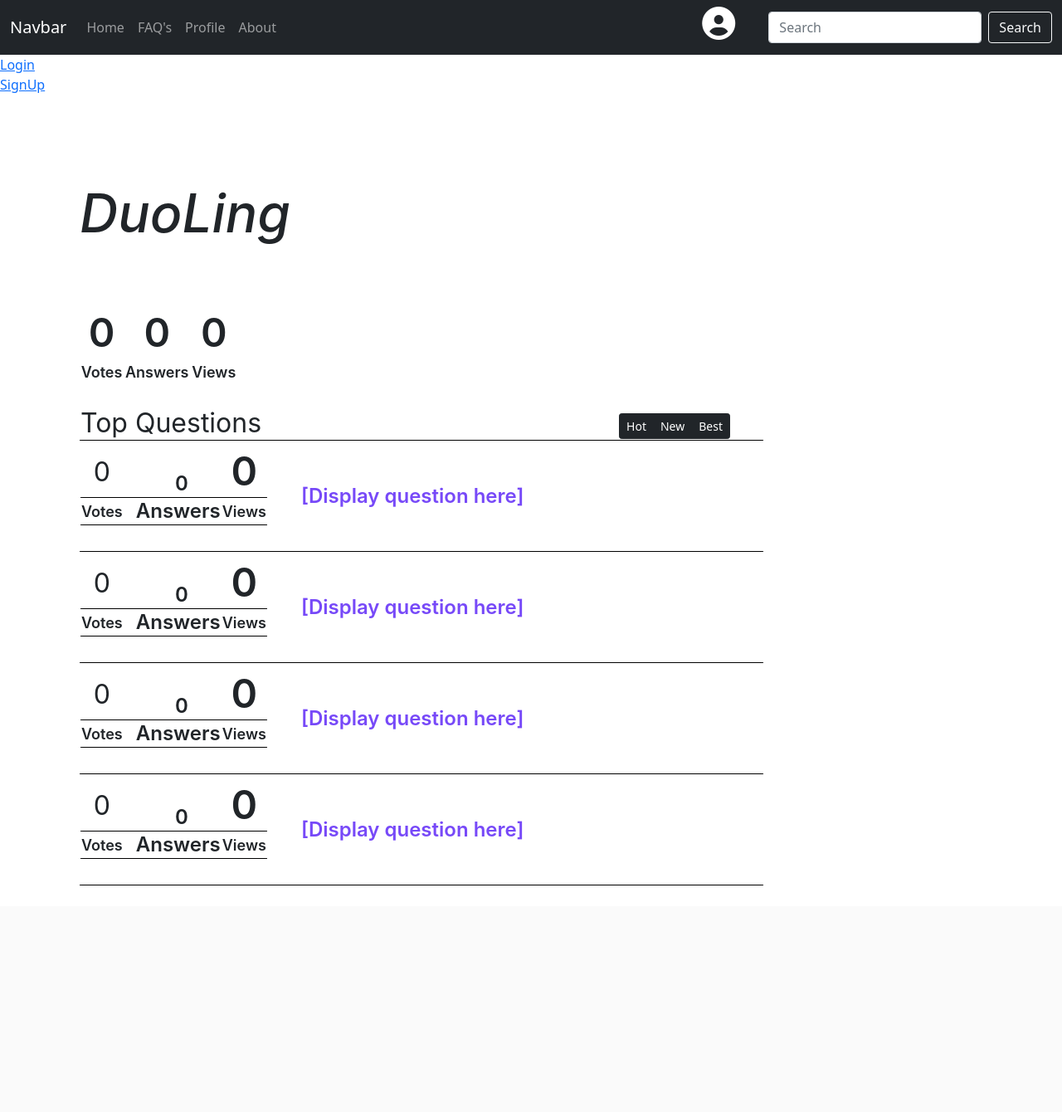
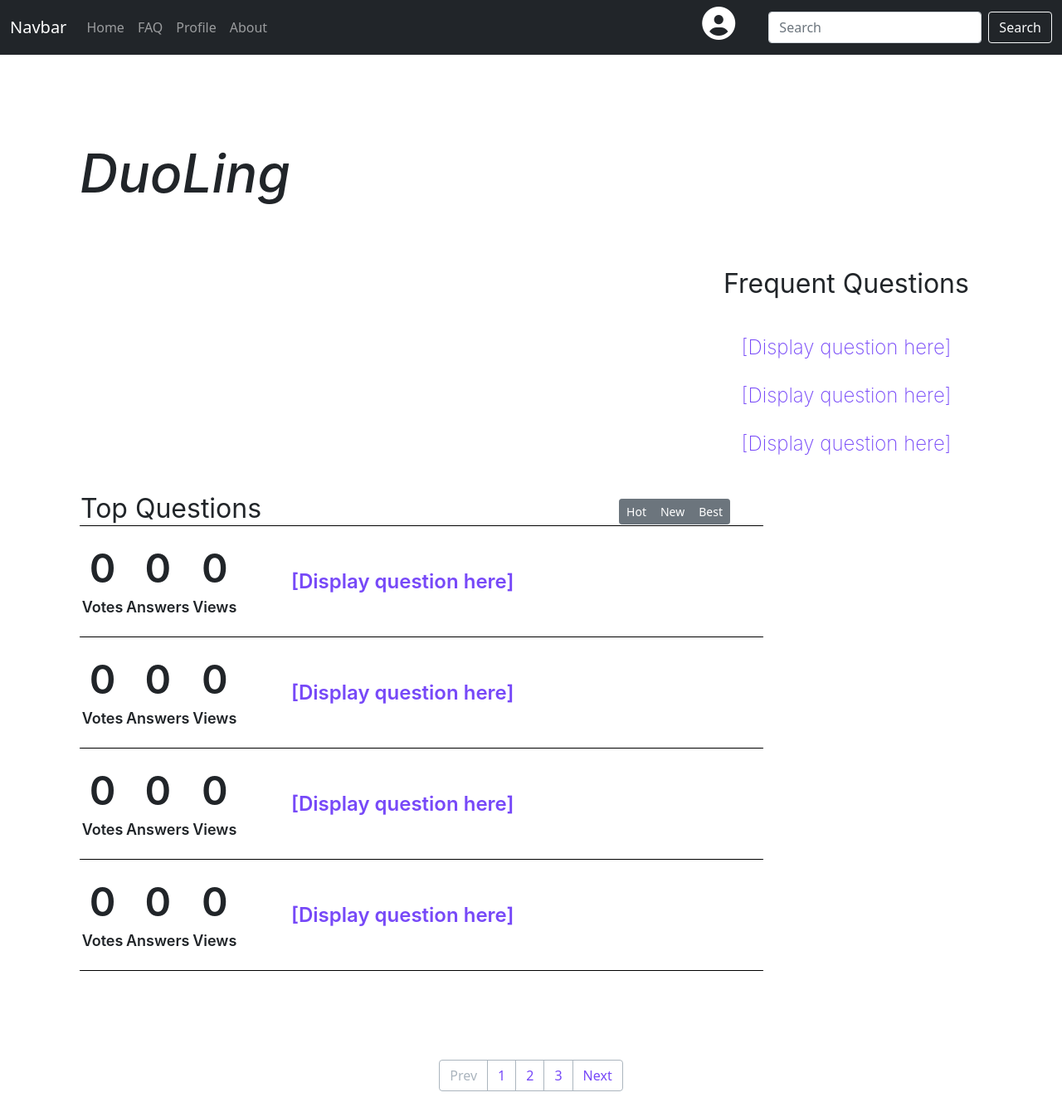
Before and after one commit to uzochi-dimkpa/ITSC-3155_Final-Project_Group-1, a Flask app: page / in a window 1280 px wide. Shown: the whole page at 83% size. Before the commit the page ends 1067 px from the top, so only its background shows below. Run offline with Flask 2, Linux system fonts and the light colour scheme; some libraries are stand-ins or nearby versions.

Commit message:
Finishing 1st iteration of main page

```diff
--- /dev/null
+++ b/static/styles/index-main-table.css
@@ -0,0 +1,65 @@
+/* General propreties of the main table */
+#main_table {
+    border-collapse: collapse;
+    min-width: 824px; min-height: 578px;
+    margin-right: 25px; margin-bottom: 25px;
+}
+
+/* Adding an udnerline to all rows */
+#main_table > thead > tr,
+#main_table > tbody > tr {
+    border-bottom: thin solid rgba(0, 0, 0, 1);
+    margin-bottom: 25px;
+}
+
+/* Setting text properties for the first column of the table head */
+#main_table > thead > tr > td:nth-of-type(1) {
+    font-family: 'Inter';
+    font-style: normal;
+    font-weight: 400;
+    font-size: 32px;
+    line-height: 39px;
+}
+
+/* Setting general properties for the seocnd column of the table head */
+#main_table > thead > tr > td:nth-last-of-type(1) {
+    text-align: right;
+    vertical-align: bottom;
+    padding-right: 40px;
+}
+
+/* Setting a permanent width for the first column of the table body */
+/**/
+#main_table > tbody > tr > td:nth-of-type(1) {
+    width: 240px;
+}
+/**/
+
+/*
+#main_table tbody td:nth-of-type(1),
+#main_table tbody td:nth-of-type(2),
+#main_table tbody td:nth-of-type(3) {
+    border-collapse: collapse;
+    text-align: center;
+    vertical-align: middle;
+    font-family: 'Inter';
+    font-style: normal;
+    font-weight: 600;
+    font-size: 48px;
+    line-height: 60px;
+    width: 80px;
+}
+/**/
+
+/*
+Setting text properties for the second column of the table body,
+This is the exact same styling at the above 'Question_display_text' id
+*/
+#main_table > tbody > tr > td:nth-last-of-type(1) {
+    font-family: 'Inter';
+    font-style: normal;
+    font-weight: 600;
+    font-size: 24px;
+    line-height: 30px;
+    padding-left: 15px;
+}
--- /dev/null
+++ b/static/styles/index-nested-table.css
@@ -0,0 +1,23 @@
+#nested_table {
+    border-collapse: collapse;
+    min-width: 190px; min-height: 94px;
+    text-align: center;
+    vertical-align: middle;
+    margin-right: 25px;
+}
+
+#nested_table > thead > tr {
+    font-family: 'Inter';
+    font-style: normal;
+    font-weight: 600;
+    font-size: 48px;
+    line-height: 60px;
+}
+
+#nested_table > tbody > tr {
+    font-family: 'Inter';
+    font-style: normal;
+    font-weight: 600;
+    font-size: 18px;
+    line-height: 23px;
+}
--- /dev/null
+++ b/static/styles/index-side-window.css
@@ -0,0 +1,32 @@
+/* All properties of FAQ/Tips/Tricks display window */
+        /* General properties */
+        .Side_window {
+            min-width: 404px; min-height: 270px;
+            float: right;
+            margin-right: 58px;
+
+            /* Border for visualization/debugging purposes */
+            /* border: 1px rgba(0, 0, 0, 1) solid; /**/
+        }
+
+        /* h4 tag properties */
+        .Side_window > h4 {
+            font-family: 'Inter';
+            font-style: normal;
+            font-weight: 400;
+            font-size: 32px;
+            line-height: 39px;
+            text-align: center;
+            padding-bottom: 35px;
+        }
+
+        /* h5 tag properties */
+        .Side_window > h5 {
+            font-family: 'Inter';
+            font-style: normal;
+            font-weight: 200;
+            font-size: 24px;
+            line-height: 30px;
+            text-align: center;
+            padding-bottom: 20px;
+        }
--- a/templates/_layout.html
+++ b/templates/_layout.html
@@ -8,6 +8,7 @@
     <meta name="viewport" content="width=device-width, initial-scale=1.0">
     <script src='https://kit.fontawesome.com/a076d05399.js' crossorigin='anonymous'></script>
     <title>{% block title %}{% endblock %}</title>
+    {% block stylesheets %}{% endblock %}
 </head>
 <body>
     <!-- Navbar -->
@@ -26,7 +27,7 @@
                     </li>
 
                     <li class="nav-item">
-                        <a class="nav-link" aria-current="page" href="#">FAQ's</a>
+                        <a class="nav-link" aria-current="page" href="#">FAQ</a>
                     </li>
 
                     <li class="nav-item">
--- a/templates/index.html
+++ b/templates/index.html
@@ -1,6 +1,12 @@
 {% extends '_layout.html' %}
 
 {% block title %} Homepage {% endblock %}
+
+{% block stylesheets %}
+    <link rel="stylesheet" type="text/css" href="{{ url_for('static',filename='styles/index-main-table.css') }}">
+    <link rel="stylesheet" type="text/css" href="{{ url_for('static',filename='styles/index-nested-table.css') }}">
+    <link rel="stylesheet" type="text/css" href="{{ url_for('static',filename='styles/index-side-window.css') }}">
+{% endblock %}
 
 {% block body %}
     <style>
@@ -41,91 +47,14 @@
             line-height: 30px;
         }
         /**/
-
-        /* General propreties of the main table */
-        .main_table {
-            border-collapse: collapse;
-            min-width: 824px; min-height: 578px;
-            margin-right: 25px; margin-bottom: 25px;
-        }
-
-        /* Adding an udnerline to all rows */
-        .main_table thead tr,
-        .main_table tbody tr {
-            border-bottom: thin solid rgba(0, 0, 0, 1);
-            margin-bottom: 25px;
-        }
-
-        /* Setting text properties for the first column of the table head */
-        .main_table thead td:nth-of-type(1) {
-            font-family: 'Inter';
-            font-style: normal;
-            font-weight: 400;
-            font-size: 32px;
-            line-height: 39px;
-        }
-
-        /* Setting general properties for the seocnd column of the table head */
-        .main_table thead td:nth-of-type(2) {
-            text-align: right;
-            vertical-align: bottom;
-            padding-right: 40px;
-        }
-
-        /* Setting a permanent width for the first column of the table body */
-        .main_table tbody td:nth-of-type(1) {
-            width: 230px;
-        }
-
-        /*
-        Setting text properties for the second column of the table body,
-        This is the exact same styling at the above 'Question_display_text' id
-        */
-        .main_table tbody tr td:nth-of-type(2) {
-            font-family: 'Inter';
-            font-style: normal;
-            font-weight: 600;
-            font-size: 24px;
-            line-height: 30px;
-            padding-left: 15px;
-        }
-
-        /* ... */
-        /*
-        ...
-        /**/
-
-        .nested_table {
-            border-collapse: collapse;
-            min-width: 190px; min-height: 94px;
-            text-align: center;
-            vertical-align: middle;
-            /* ... */ margin-right: 25px; margin-bottom: 25px; /* ... */
-        }
-
-        .nested_table thead tr {
-            font-family: 'Inter';
-            font-style: normal;
-            font-weight: 600;
-            font-size: 48px;
-            line-height: 60px;
-        }
-
-        .nested_table tbody tr {
-            font-family: 'Inter';
-            font-style: normal;
-            font-weight: 600;
-            font-size: 18px;
-            line-height: 23px;
-        }
     </style>
 
     <!-- Temporary; Will remove later -->
-    <!---->
+    <!--
     <a href="/login">Login</a>
     <br>
     <a href="/signup">SignUp</a>
-    <!---->
+    -->
 
     <div class="pagewide_whitespace_top_left">
         <h1 id="DuoLing_header">DuoLing</h1>
@@ -142,7 +71,9 @@
         <? Whitespace >
         <div style="margin-bottom: 75px"></div>
 
-        <table class="nested_table">
+        <!-- Nested table demonstration -->
+        <!--
+        <table id="nested_table">
             <thead>
                 <tr>
                     <td>0</td>
@@ -159,29 +90,51 @@
                 </tr>
             </tbody>
         </table>
+        -->
 
-        <table class="main_table">
+        <article class="Side_window">
+            <h4>Frequent Questions</h4>
+
+            <h5>
+                <span style="color: rgba(119, 73, 248, 1)">[Display question here]</span>
+            </h5>
+            <h5>
+                <span style="color: rgba(119, 73, 248, 1)">[Display question here]</span>
+            </h5>
+            <h5>
+                <span style="color: rgba(119, 73, 248, 1)">[Display question here]</span>
+            </h5>
+        </article>
+
+        <table id="main_table">
+            <!-- Table head -->
             <thead>
                 <tr>
+                    <!-- First column -->
                     <td>
                         Top Questions
                     </td>
+
+                    <!-- Second column -->
                     <td>
                         <div>
                             <div class="btn-group btn-group-sm" role="group" aria-label="Small button group">
-                                <button type="button" class="btn btn-dark">Hot</button>
-                                <button type="button" class="btn btn-dark">New</button>
-                                <button type="button" class="btn btn-dark">Best</button>
+                                <button type="button" class="btn btn-secondary">Hot</button>
+                                <button type="button" class="btn btn-secondary">New</button>
+                                <button type="button" class="btn btn-secondary">Best</button>
                             </div>
                         </div>
                     </td>
                 </tr>
             </thead>
 
+            <!-- Table body -->
             <tbody>
+                <!-- First row -->
                 <tr>
+                    <!-- First column -->
                     <td>
-                        <table class="nested_table">
+                        <table id="nested_table">
                             <thead>
                                 <tr>
                                     <td>0</td>
@@ -199,12 +152,18 @@
                             </tbody>
                         </table>
                     </td>
-                    <td><span style="color: rgba(119, 73, 248, 1)">[Display question here]</span></td>
+
+                    <!-- Second column -->
+                    <td>
+                        <span style="color: rgba(119, 73, 248, 1)">[Display question here]</span>
+                    </td>
                 </tr>
 
+                <!-- Second row -->
                 <tr>
+                    <!-- First column -->
                     <td>
-                        <table class="nested_table">
+                        <table id="nested_table">
                             <thead>
                                 <tr>
                                     <td>0</td>
@@ -222,12 +181,18 @@
                             </tbody>
                         </table>
                     </td>
-                    <td><span style="color: rgba(119, 73, 248, 1)">[Display question here]</span></td>
+
+                    <!-- Second column -->
+                    <td>
+                        <span style="color: rgba(119, 73, 248, 1)">[Display question here]</span>
+                    </td>
                 </tr>
 
+                <!-- Third row -->
                 <tr>
+                    <!-- First column -->
                     <td>
-                        <table class="nested_table">
+                        <table id="nested_table">
                             <thead>
                                 <tr>
                                     <td>0</td>
@@ -245,12 +210,18 @@
                             </tbody>
                         </table>
                     </td>
-                    <td><span style="color: rgba(119, 73, 248, 1)">[Display question here]</span></td>
+
+                    <!-- Second column -->
+                    <td>
+                        <span style="color: rgba(119, 73, 248, 1)">[Display question here]</span>
+                    </td>
                 </tr>
 
+                <!-- Fourth row -->
                 <tr>
+                    <!-- First column -->
                     <td>
-                        <table class="nested_table">
+                        <table id="nested_table">
                             <thead>
                                 <tr>
                                     <td>0</td>
@@ -268,9 +239,23 @@
                             </tbody>
                         </table>
                     </td>
-                    <td><span style="color: rgba(119, 73, 248, 1)">[Display question here]</span></td>
+
+                    <!-- Second column -->
+                    <td>
+                        <span style="color: rgba(119, 73, 248, 1)">[Display question here]</span>
+                    </td>
                 </tr>
             </tbody>
         </table>
     </div>
+
+    <footer style="text-align: center; padding-top: 82px; padding-bottom: 25px;">
+        <div class="btn-group" role="group" aria-label="Basic outlined button group">
+            <button type="button" class="btn btn-outline-secondary" style="color: rgba(171, 181, 190, 1); border-color: rgba(171, 181, 190, 1)">Prev</button>
+            <button type="button" class="btn btn-outline-light" style="color: rgba(119, 73, 248, 1); border-color: rgba(171, 181, 190, 1)">1</button>
+            <button type="button" class="btn btn-outline-light" style="color: rgba(119, 73, 248, 1); border-color: rgba(171, 181, 190, 1)">2</button>
+            <button type="button" class="btn btn-outline-light" style="color: rgba(119, 73, 248, 1); border-color: rgba(171, 181, 190, 1)">3</button>
+            <button type="button" class="btn btn-outline-light" style="color: rgba(119, 73, 248, 1); border-color: rgba(171, 181, 190, 1)">Next</button>
+        </div>
+    </footer>
 {% endblock %}
```
